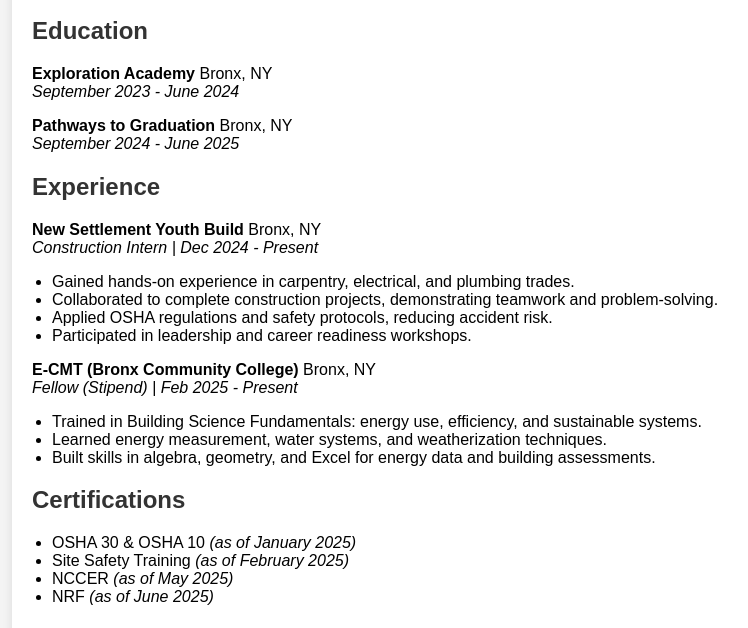
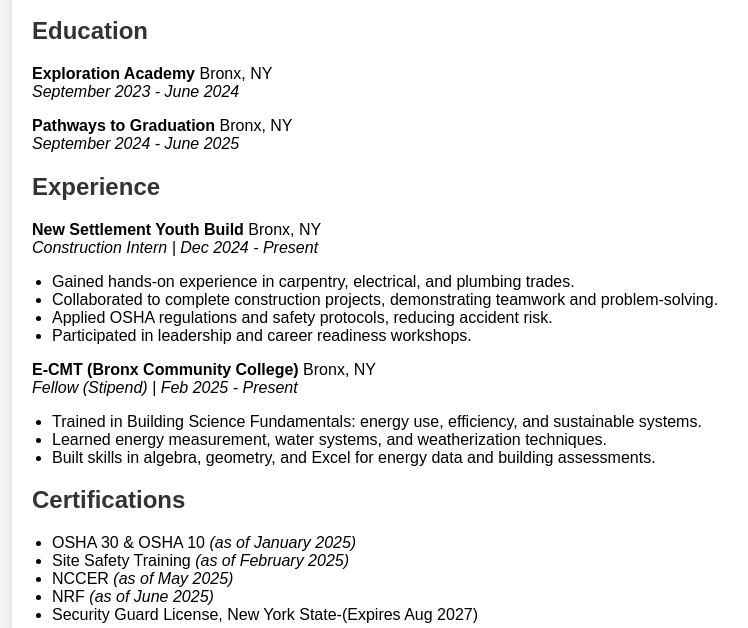
Before and after one commit to saidoutouray/saidoutouray.github.io, a plain HTML site: page index.html in a window 1280 px wide. Shown: the part 161-789 px from the top of the page, without its empty margins (208-956 px from the left). Drawn offline with Linux system fonts and the light colour scheme.

Commit message:
Add Security Guard License to Certifications section

```diff
--- a/index.html
+++ b/index.html
@@ -56,6 +56,7 @@
         <li>Site Safety Training <em>(as of February 2025)</em></li>
         <li>NCCER <em>(as of May 2025)</em></li>
         <li>NRF <em>(as of June 2025)</em></li>
+        <li>Security Guard License, New York State-(Expires Aug 2027)</li>
       </ul>
     </section>
 
```
